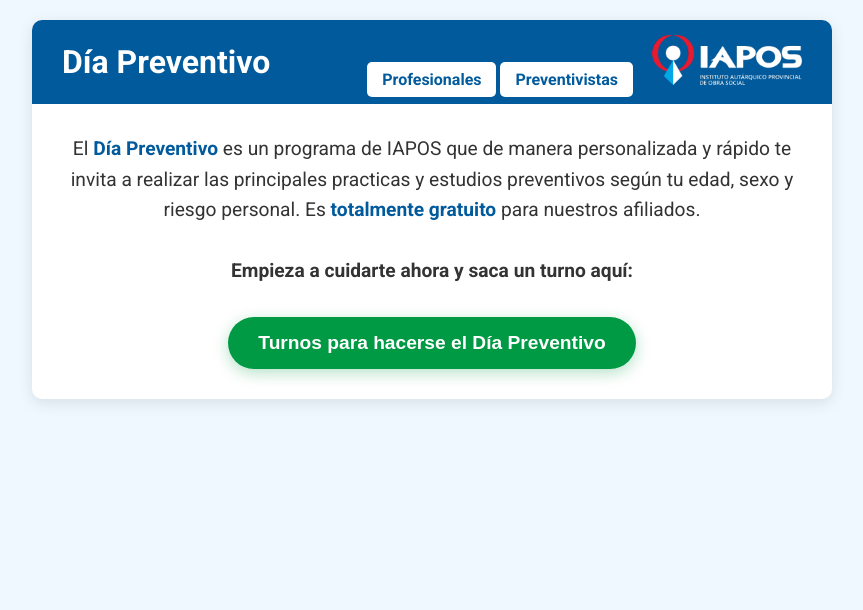
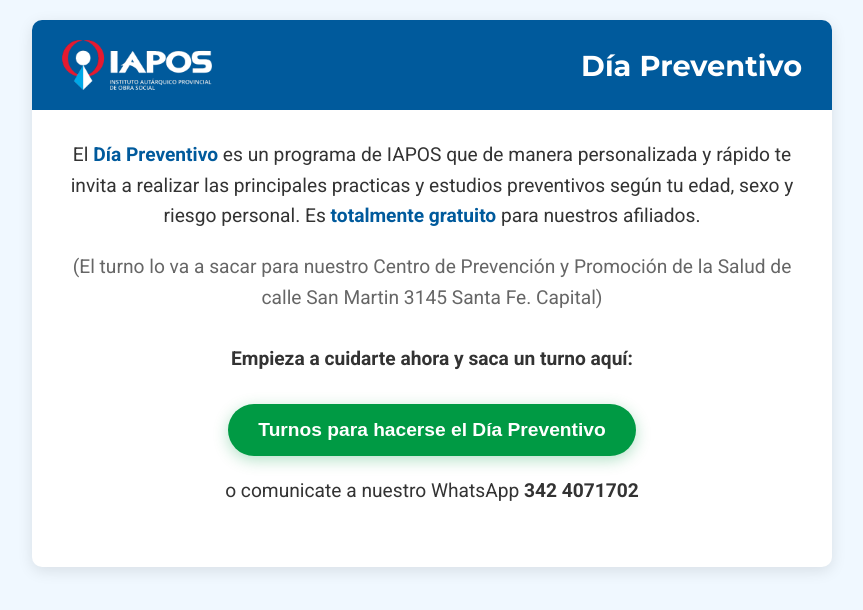
Before and after one commit to PabloRios80/turnera-iapos-web, a website: page public/index.html in a window 1280 px wide. Shown: the whole page, without its empty margins (208-1071 px from the left). Drawn offline with Linux system fonts and the light colour scheme; no server answers.

Commit message:
version web

```diff
--- a/public/index.html
+++ b/public/index.html
@@ -5,14 +5,39 @@
     <meta name="viewport" content="width=device-width, initial-scale=1.0">
     <title>Turnos Día Preventivo - IAPOS</title>
     <link href="https://fonts.googleapis.com/css2?family=Roboto:wght@400;700&display=swap" rel="stylesheet">
+    <link href="https://fonts.googleapis.com/css2?family=Montserrat:wght@400;700&display=swap" rel="stylesheet">
     <style>
         /* Tus estilos CSS completos aquí */
         body { font-family: 'Roboto', sans-serif; margin: 0; padding: 20px; background-color: #f0f8ff; color: #333; display: flex; justify-content: center; }
         .container { background-color: #ffffff; border-radius: 10px; box-shadow: 0 4px 15px rgba(0,0,0,0.1); padding: 30px; max-width: 800px; width: 100%; text-align: center; box-sizing: border-box; }
         .highlight { color: #005A9C; font-weight: 700; }
-        .header-banner { background-color: #005A9C; color: white; padding: 15px 30px; border-radius: 10px 10px 0 0; display: flex; justify-content: space-between; align-items: center; margin: -30px -30px 30px -30px; }
-        .header-banner h1 { font-size: 2em; color: white; margin: 0; border: none; }
-        .header-banner img { height: 50px; max-width: 150px; }
+        /* --- ESTILOS DEL ENCABEZADO ACTUALIZADOS --- */
+        .header-banner {
+            background-color: #005A9C;
+            color: white;
+            padding: 20px 30px; /* Un poco más de espacio */
+            border-radius: 10px 10px 0 0;
+            display: flex;
+            justify-content: space-between;
+            align-items: center;
+            margin: -30px -30px 30px -30px;
+        }
+        .header-title {
+            text-align: right; /* Alinea el texto a la derecha */
+        }
+        .header-title h1 {
+            font-family: 'Montserrat', sans-serif; /* Nueva tipografía */
+            font-size: 1.8em; /* Tamaño ajustado */
+            font-weight: 700;
+            color: white;
+            margin: 0;
+            border: none;
+        }
+        .header-banner img {
+            height: 50px;
+            max-width: 150px;
+        }
+           /* --- FIN DE LA ACTUALIZACIÓN --- */
         main h2 { color: #009A44; border-bottom: 2px solid #eee; padding-bottom: 10px; margin-top: 30px; }
         #intro-section p { font-size: 1.2em; line-height: 1.6; margin-bottom: 30px; }
         .cta-button { background-color: #009A44; color: white; border: none; border-radius: 50px; padding: 15px 30px; font-size: 1.2em; font-weight: 700; cursor: pointer; transition: all 0.3s ease; box-shadow: 0 4px 15px rgba(0, 154, 68, 0.3); }
@@ -45,27 +70,41 @@
         .button-link { display: inline-block; margin-top: 15px; padding: 10px 20px; background-color: #005A9C; color: white; text-decoration: none; font-weight: bold; border-radius: 5px; }
         .instructions { border-left: 5px solid #005A9C; padding: 0.1em 1em; }
         .instructions ul { list-style-position: inside; padding-left: 0; }
+        .address-note {
+           font-size: 0.5em; /* Letra más pequeña */
+           color: #666;      /* Color un poco más suave */
+           margin-top: -10px; /* Lo acerca al párrafo de arriba */
+            margin-bottom: 30px;
+        }
+        .whatsapp-note {
+           margin-top: 20px; /* Espacio debajo del botón */
+            font-size: 1.1em;
+        }
     </style>
 </head>
 <body>
     <div class="container">
         <header>
             <div class="header-banner">
-                <h1>Día Preventivo</h1>
-                <div>
-                    <a href="portal-profesionales.html" class="admin-button">Profesionales</a>
-                    <a href="login.html" class="admin-button">Preventivistas</a>
-                    <img src="logo_iapos.png" alt="Logo IAPOS" style="height: 50px; margin-left: 15px;">
+                <img src="logo_iapos.png" alt="Logo IAPOS">
+
+                <div class="header-title">
+                    <h1>Día Preventivo</h1>
                 </div>
             </div>
         </header>
         <main>
             <div id="intro-section">
                 <p>El <span class="highlight">Día Preventivo</span> es un programa de IAPOS que de manera personalizada y rápido te invita a realizar las principales practicas y estudios preventivos según tu edad, sexo y riesgo personal. Es <span class="highlight">totalmente gratuito</span> para nuestros afiliados.</p>
+
+                <p class="address-note">(El turno lo va a sacar para nuestro Centro de Prevención y Promoción de la Salud de calle San Martin 3145 Santa Fe. Capital)</p>
+
                 <p><strong>Empieza a cuidarte ahora y saca un turno aquí:</strong></p>
                 <button id="show-turnera-btn" class="cta-button">
                     Turnos para hacerse el Día Preventivo
                 </button>
+
+                <p class="whatsapp-note">o comunicate a nuestro WhatsApp <strong>342 4071702</strong></p>
             </div>
             <div id="turnera-wrapper" class="hidden">
                 <h2 id="titulo-seleccion-dia">1. Selecciona un día en el calendario</h2>
```
Also changed, not shown: public/derivacion.html (+2 -2 lines), public/registro-profesionales.html (+2 -2 lines).
